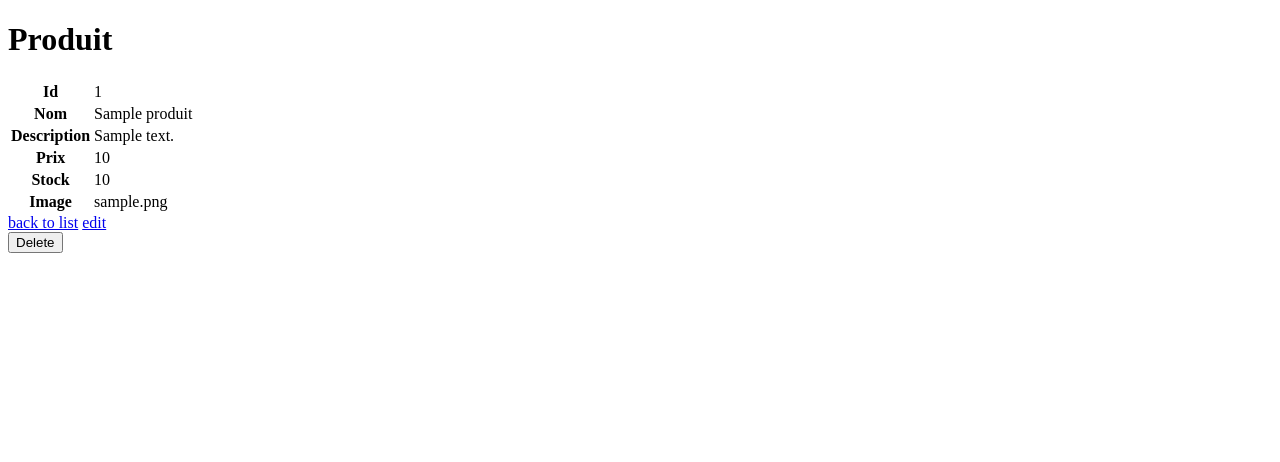
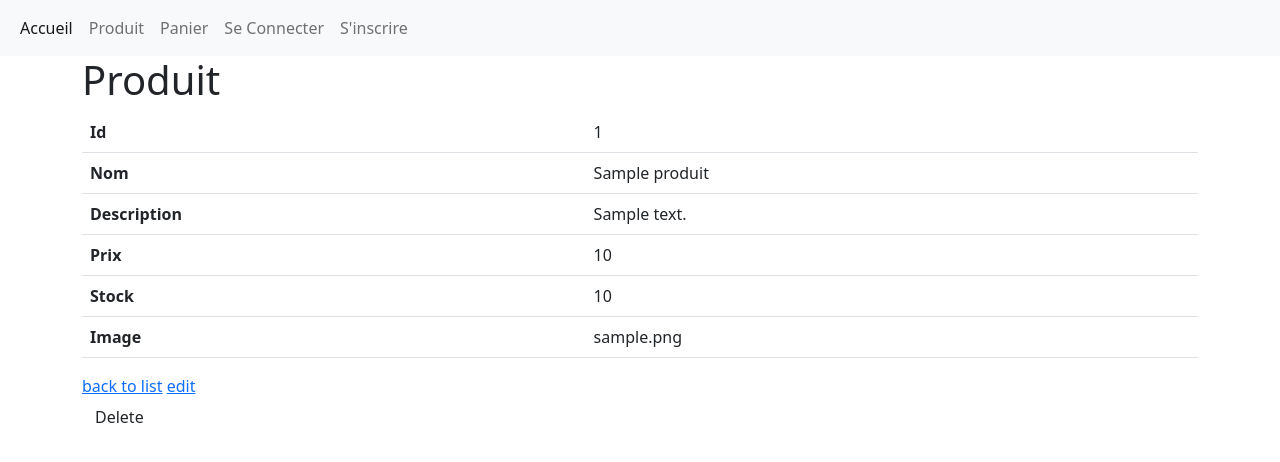
Before and after one commit to Loganghilardi/ECommerce, a Symfony app: template templates/produit/show.html.twig in a window 1280 px wide. Shown: the top 462 px of the page. Run offline with Twig, Linux system fonts and the light colour scheme; the template is opened without the code that fills it: most values are stand-ins (such as "Sample title", 1, 10 or a date in 2020); some libraries are stand-ins or nearby versions.

Commit message:
add dynamic navbar

```diff
--- a/src/Controller/DefaultController.php
+++ b/src/Controller/DefaultController.php
@@ -11,7 +11,7 @@ class DefaultController extends AbstractController
 {
 
     /**
- * @Route("/home")
+ * @Route("/home", name="home")
  */
     public function index()
     {
--- a/templates/base.html.twig
+++ b/templates/base.html.twig
@@ -5,6 +5,10 @@
         <title>{% block title %}Welcome!{% endblock %}</title>
         {# Run `composer require symfony/webpack-encore-bundle`
            and uncomment the following Encore helpers to start using Symfony UX #}
+           <link href="https://cdn.jsdelivr.net/npm/bootstrap@5.0.2/dist/css/bootstrap.min.css"
+           rel="stylesheet"
+           integrity="sha384-EVSTQN3/azprG1Anm3QDgpJLIm9Nao0Yz1ztcQTwFspd3yD65VohhpuuCOmLASjC" crossorigin="anonymous">
+
         {% block stylesheets %}
             {#{{ encore_entry_link_tags('app') }}#}
         {% endblock %}
@@ -14,6 +18,12 @@
         {% endblock %}
     </head>
     <body>
+
+    {% include "navbar.html.twig" %}
+
+    <div class="container">
         {% block body %}{% endblock %}
+    </div>
+
     </body>
 </html>
--- /dev/null
+++ b/templates/navbar.html.twig
@@ -0,0 +1,33 @@
+<nav class="navbar navbar-expand-lg navbar-light bg-light">
+	<div class="container-fluid">
+		<div class="collapse navbar-collapse" id="navbarNav">
+			<ul class="navbar-nav">
+				<li class="nav-item">
+					<a class="nav-link active" aria-current="page" href="{{path('home')}}">Accueil</a>
+				</li>
+				<li class="nav-item">
+					<a class="nav-link" href="{{path('produit_index')}}">Produit</a>
+				</li>
+				<li class="nav-item">
+					<a class="nav-link" href="#">Panier</a>
+				</li>
+				<li class="nav-item">
+					{% if app.user %}
+						<a class="nav-link">Bonjour
+							{{app.user.email}}
+						</a>
+					{% else %}
+						<a class="nav-link" href="{{path('app_login')}}">Se Connecter</a>
+					{% endif %}
+				</li>
+				<li class="nav-item">
+					{% if app.user %}
+						<a class="nav-link" href="{{ path('app_logout') }}">Logout</a>
+					{% else %}
+						<a class="nav-link" href="{{path('app_register')}}">S'inscrire</a>
+					{% endif %}
+				</li>
+			</ul>
+		</div>
+	</div>
+</nav>
```
Also changed, not shown: 3 other files.
